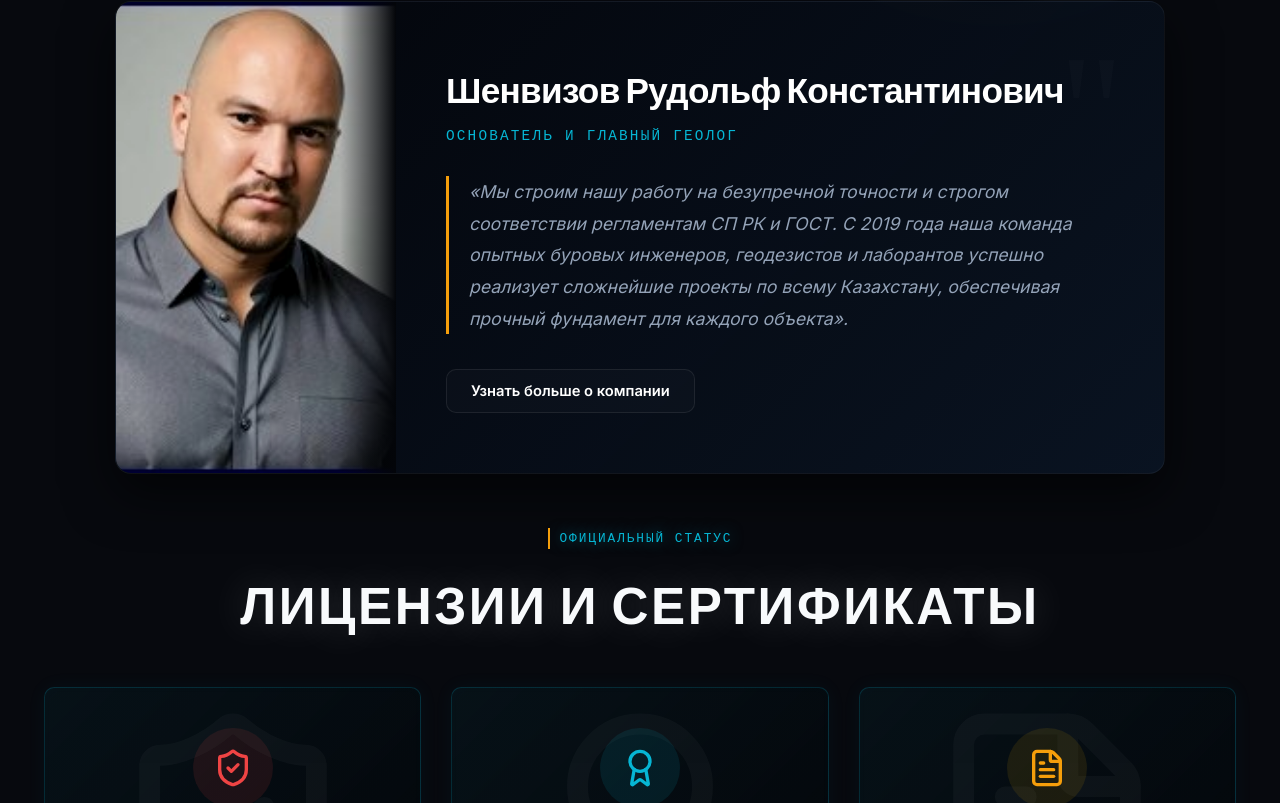
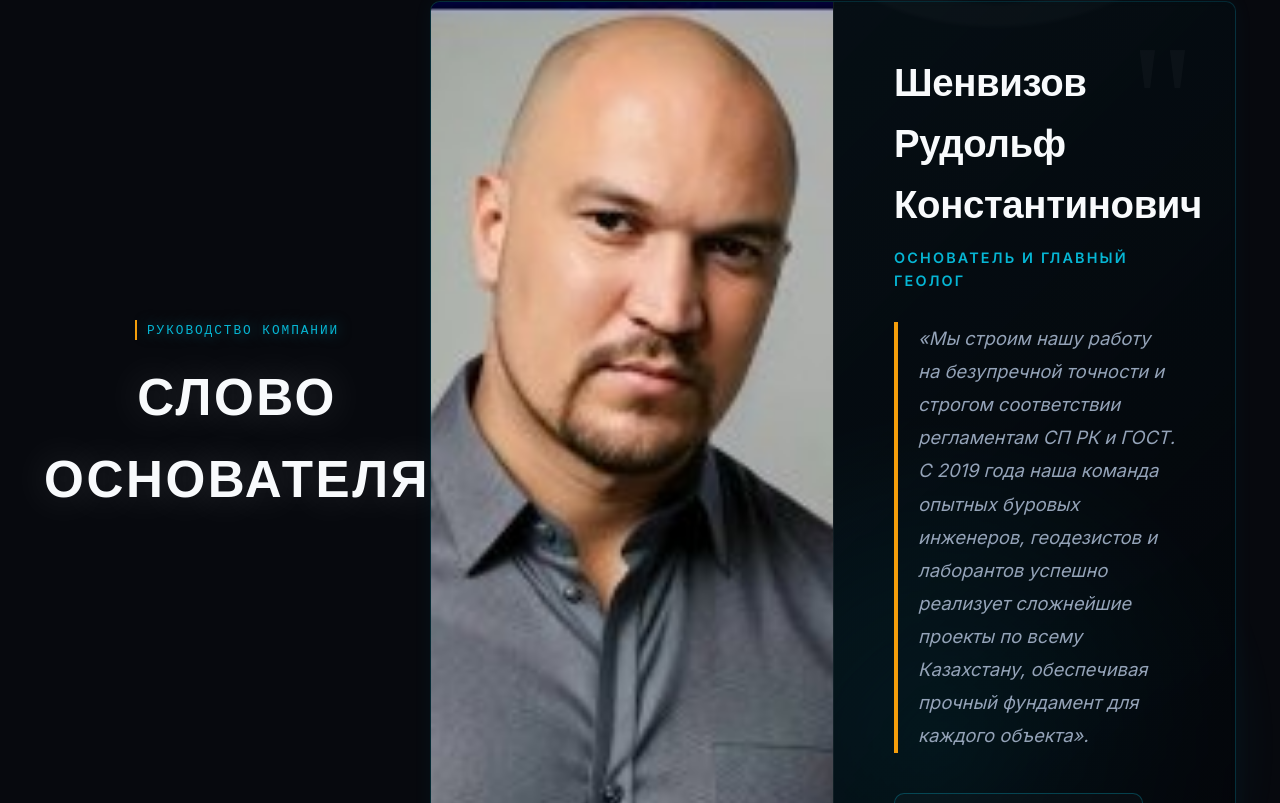
Before and after one commit to Claower3D/spengeo-kz, a React (Vite) app in the folder frontend/: page / in a window 1280 px wide. Shown: the part 6977-7780 px from the top of the page. Built offline with nearby package versions, Linux system fonts and the light colour scheme.

Commit message:
Upgrade Founder block to use premium glow card styling and add section headers

```diff
--- a/frontend/src/App.jsx
+++ b/frontend/src/App.jsx
@@ -936,21 +936,25 @@ function App() {
             </section>
 
             {/* 5. Director / About Section */}
-            <section className="director-section" style={{ marginBottom: '50px' }}>
-              <div className="director-card-premium">
-                <div className="director-photo-container">
-                  <img src="/images/director.png" alt="Шенвизов Рудольф Константинович" />
-                  <div className="director-photo-overlay"></div>
-                </div>
-                <div className="director-info-container">
-                  <div className="director-quote-mark">"</div>
-                  <h3 className="director-name-premium">Шенвизов Рудольф Константинович</h3>
-                  <div className="director-role-premium">Основатель и Главный Геолог</div>
-                  <p className="director-bio-premium">
+            <section className="director-section" style={{ marginBottom: '80px', position: 'relative' }}>
+              <div style={{ textAlign: 'center', marginBottom: '40px', position: 'relative', zIndex: 2 }}>
+                <span className="hero-subtitle" style={{ color: 'var(--color-cyan)', textShadow: '0 0 15px rgba(6, 182, 212, 0.6)' }}>РУКОВОДСТВО КОМПАНИИ</span>
+                <h2 style={{ fontSize: '3.2rem', textShadow: '0 0 40px rgba(255,255,255,0.2)' }}>Слово Основателя</h2>
+              </div>
+              <div className="bg-glow-orb-2" style={{ position: 'absolute', top: '50%', left: '50%', transform: 'translate(-50%, -50%)', width: '600px', height: '600px', background: 'radial-gradient(circle, var(--color-cyan) 0%, transparent 70%)', opacity: 0.05 }}></div>
+              <div className="glow-card-premium" style={{ display: 'grid', gridTemplateColumns: 'repeat(auto-fit, minmax(350px, 1fr))', gap: '0', alignItems: 'stretch', padding: '0', overflow: 'hidden', position: 'relative', zIndex: 2 }}>
+                <div style={{ position: 'relative', minHeight: '450px' }}>
+                  <img src="/images/director.png" alt="Шенвизов Рудольф Константинович" style={{ width: '100%', height: '100%', objectFit: 'cover', objectPosition: 'center top' }} />
+                </div>
+                <div style={{ padding: '50px 60px', display: 'flex', flexDirection: 'column', justifyContent: 'center', position: 'relative', borderLeft: '1px solid rgba(255,255,255,0.05)' }}>
+                  <div style={{ position: 'absolute', top: '20px', right: '40px', fontSize: '10rem', color: 'rgba(255,255,255,0.03)', fontFamily: 'serif', lineHeight: 1, pointerEvents: 'none' }}>"</div>
+                  <h3 style={{ fontSize: '2.4rem', marginBottom: '10px', color: 'var(--color-text-primary)' }}>Шенвизов Рудольф Константинович</h3>
+                  <div style={{ color: 'var(--color-cyan)', fontSize: '0.9rem', letterSpacing: '0.15em', textTransform: 'uppercase', marginBottom: '30px', fontWeight: 600 }}>Основатель и Главный Геолог</div>
+                  <p style={{ color: 'var(--color-text-secondary)', fontSize: '1.15rem', lineHeight: 1.8, marginBottom: '40px', fontStyle: 'italic', position: 'relative', zIndex: 2, borderLeft: '4px solid var(--color-accent)', paddingLeft: '20px' }}>
                     «Мы строим нашу работу на безупречной точности и строгом соответствии регламентам СП РК и ГОСТ. С 2019 года наша команда опытных буровых инженеров, геодезистов и лаборантов успешно реализует сложнейшие проекты по всему Казахстану, обеспечивая прочный фундамент для каждого объекта».
                   </p>
                   <div>
-                    <button className="btn btn-secondary" onClick={() => setActivePage('about')}>Узнать больше о компании</button>
+                    <button className="btn btn-secondary" onClick={() => setActivePage('about')} style={{ borderColor: 'rgba(6, 182, 212, 0.3)', color: 'var(--color-cyan)' }}>Узнать больше о компании</button>
                   </div>
                 </div>
               </div>
@@ -1056,16 +1060,15 @@ function App() {
               </p>
             </div>
 
-            <div className="director-card-premium" style={{ marginBottom: '60px' }}>
-              <div className="director-photo-container">
-                <img src="/images/director.png" alt="Шенвизов Рудольф Константинович" />
-                <div className="director-photo-overlay"></div>
-              </div>
-              <div className="director-info-container">
-                <div className="director-quote-mark">"</div>
-                <h3 className="director-name-premium">Шенвизов Рудольф Константинович</h3>
-                <div className="director-role-premium">Директор и главный геолог</div>
-                <p className="director-bio-premium" style={{ fontSize: '1rem' }}>
+            <div className="glow-card-premium" style={{ display: 'grid', gridTemplateColumns: 'repeat(auto-fit, minmax(350px, 1fr))', gap: '0', alignItems: 'stretch', padding: '0', overflow: 'hidden', marginBottom: '60px' }}>
+              <div style={{ position: 'relative', minHeight: '450px' }}>
+                <img src="/images/director.png" alt="Шенвизов Рудольф Константинович" style={{ width: '100%', height: '100%', objectFit: 'cover', objectPosition: 'center top' }} />
+              </div>
+              <div style={{ padding: '50px 60px', display: 'flex', flexDirection: 'column', justifyContent: 'center', position: 'relative', borderLeft: '1px solid rgba(255,255,255,0.05)' }}>
+                <div style={{ position: 'absolute', top: '20px', right: '40px', fontSize: '10rem', color: 'rgba(255,255,255,0.03)', fontFamily: 'serif', lineHeight: 1, pointerEvents: 'none' }}>"</div>
+                <h3 style={{ fontSize: '2.4rem', marginBottom: '10px', color: 'var(--color-text-primary)' }}>Шенвизов Рудольф Константинович</h3>
+                <div style={{ color: 'var(--color-cyan)', fontSize: '0.9rem', letterSpacing: '0.15em', textTransform: 'uppercase', marginBottom: '30px', fontWeight: 600 }}>Директор и главный геолог</div>
+                <p style={{ color: 'var(--color-text-secondary)', fontSize: '1.05rem', lineHeight: 1.8, position: 'relative', zIndex: 2 }}>
                   Рудольф Константинович основал компанию в 2019 году в городе Алматы. Получив геологическое образование в Сибирском государственном университете (г. Томск, РФ), он собрал команду опытных буровых инженеров, геодезистов и лаборантов.
                   <br /><br />
                   Основным принципом работы компании является жесткое следование строительным регламентам СП РК и ГОСТ. Благодаря этому отчеты ТОО «СпецИнжГео» успешно и быстро проходят государственную вневедомственную экспертизу.
```
